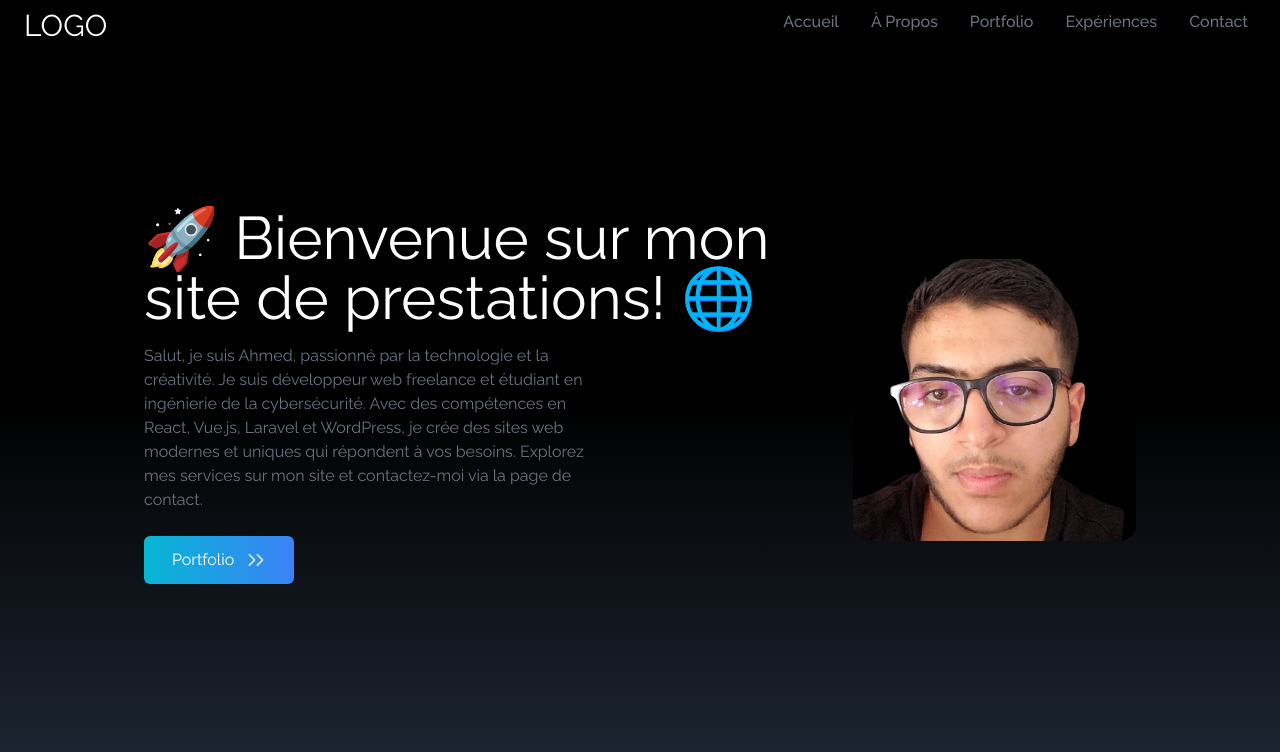
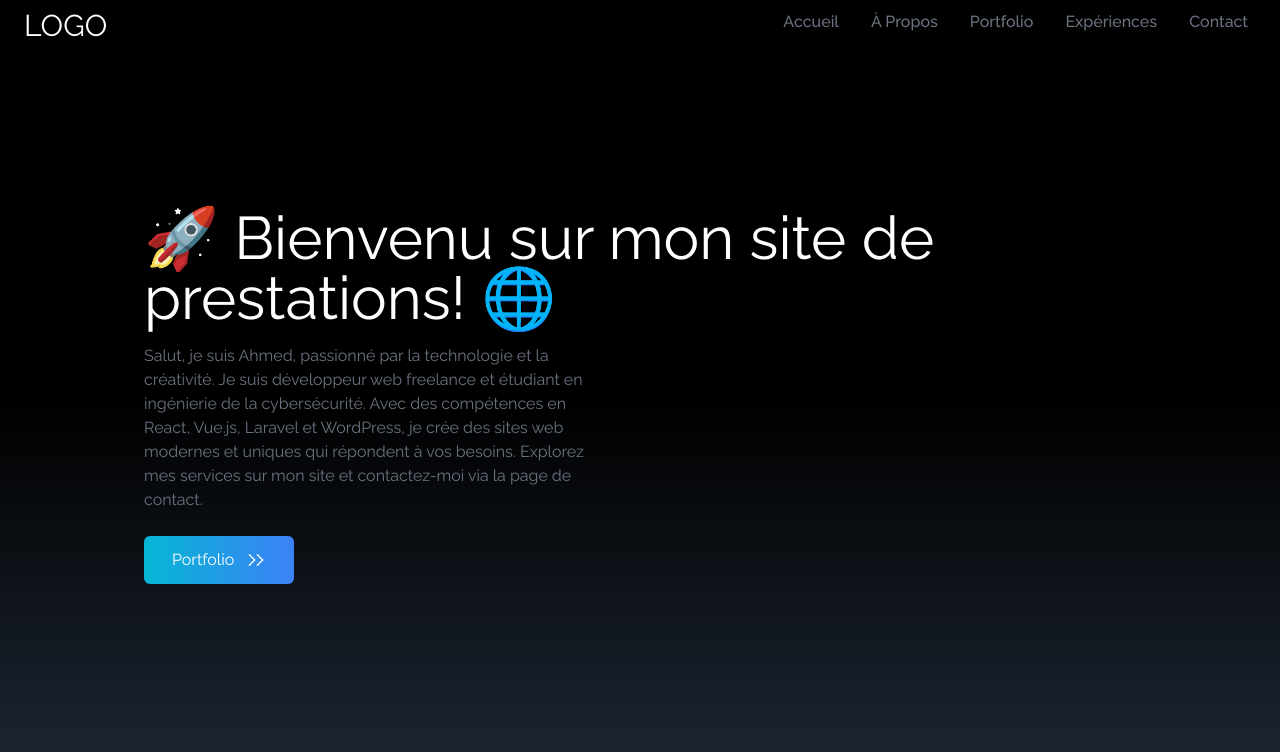
Before and after one commit to Ahmed94120/Portfolio_BHF, a React (Vite) app: page / in a window 1280 px wide. Shown: the top 752 px of the page. Built offline with nearby package versions, Linux system fonts and the light colour scheme.

Commit message:
Suppression photo accueil

```diff
--- a/src/components/Accueil.jsx
+++ b/src/components/Accueil.jsx
@@ -11,7 +11,7 @@ const Accueil = () => {
          <div className="max-w-screen-lg mx-auto flex flex-col items-center justify-center h-full px-4  md:flex-row">
             <div className="flex flex-col justify-center h-full mf:mt-100">
                <h2 className="text-3xl sm:text-6xl front-bold text-white">
-                  🚀 Bienvenue sur mon site de prestations! 🌐
+                  🚀 Bienvenu sur mon site de prestations! 🌐
                </h2>
                <p className="text-gray-500 py-4 max-w-md">
                   {" "}
@@ -32,13 +32,7 @@ const Accueil = () => {
                   </button>
                </div>
             </div>
-            <div>
-               <img
-                  src={profile}
-                  alt="my profile"
-                  className="rounded-2xl mx-auto w-2/3 md:w-full "
-               />
-            </div>
+            <div></div>
          </div>
       </div>
    );
```
